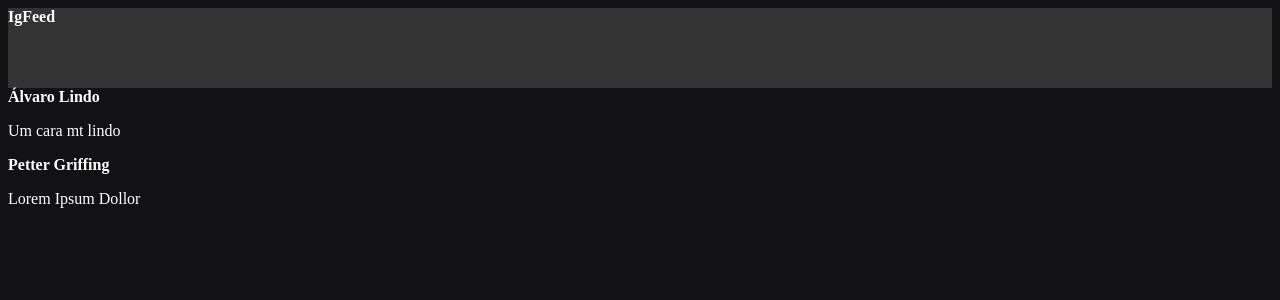
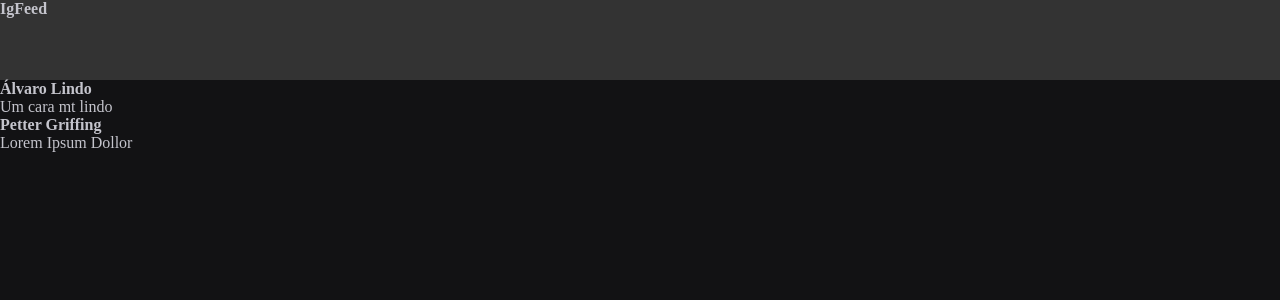
Before and after one commit to alvarobianor/igFeed, a React (Vite) app: page / in a window 1280 px wide. Shown: the top 300 px of the page. Built offline with nearby package versions, Linux system fonts and the light colour scheme.

Commit message:
Update the global css and fix some problems

```diff
--- a/index.html
+++ b/index.html
@@ -2,9 +2,18 @@
 <html lang="en">
   <head>
     <meta charset="UTF-8" />
-    <link rel="icon" type="image/svg+xml" href="/vite.svg" />
+
+    <link rel="preconnect" href="https://fonts.googleapis.com" />
+    <link rel="preconnect" href="https://fonts.gstatic.com" crossorigin />
+
     <meta name="viewport" content="width=device-width, initial-scale=1.0" />
-    <title>Vite + React + TS</title>
+
+    <link
+      href="https://fonts.googleapis.com/css2?family=Roboto:wght@400;700&display=swap"
+      rel="stylesheet"
+    />
+
+    <title>Vite App</title>
   </head>
   <body>
     <div id="root"></div>
--- a/src/App.tsx
+++ b/src/App.tsx
@@ -1,6 +1,6 @@
 import { Header } from "./components/Header/Header"
 import { Post } from "./components/Post/Post"
-import './Global.css'
+import './global.css'
 export function App() {
 
   return (
--- a/src/Global.css
+++ /dev/null
@@ -1,4 +0,0 @@
-body {
-  background: #121214;
-  color: #fff;
-}
--- /dev/null
+++ b/src/global.css
@@ -0,0 +1,24 @@
+:root {
+  --white: #fff;
+  --gray-100: #e1e1e6;
+  --gray-300: #c4c4cc;
+  --gray-400: #8d8d99;
+  --gray-600: #323238;
+  --gray-700: #29292e;
+  --gray-800: #202024;
+  --gray-900: #121214;
+
+  --green-500: #00875f;
+}
+
+* {
+  margin: 0;
+  padding: 0;
+  box-sizing: border-box;
+}
+
+body {
+  background: var(--gray-900);
+  color: var(--gray-300);
+  -webkit-font-smoothing: antialiased;
+}
```
